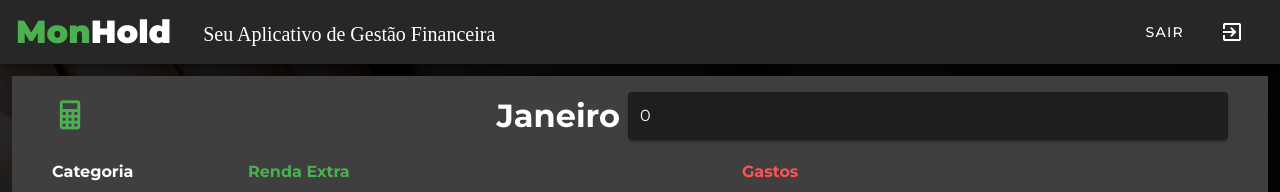
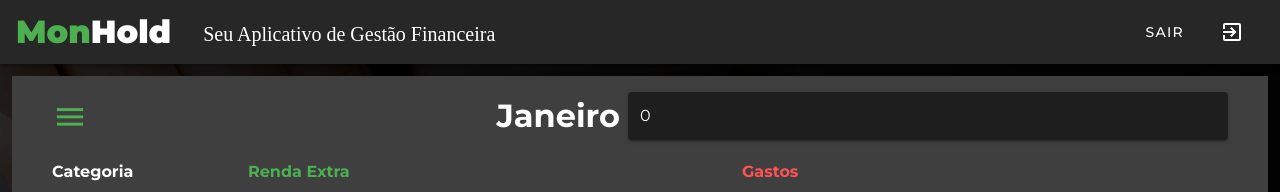
Before and after one commit to ReneZNT/monhold, a Vue app in the folder monhold/: page /app in a window 1280 px wide. Shown: the top 192 px of the page. Built offline with nearby package versions, Linux system fonts and the light colour scheme.

Commit message:
Teste ci

```diff
--- a/monhold/src/views/Principal.vue
+++ b/monhold/src/views/Principal.vue
@@ -3,8 +3,8 @@
     <div style="background-color: #3f3f3f" class="pa-2 pb-8 px-10">
       <div class="d-flex align-center" style="background-color: #3f3f3f">
         <v-btn color="green" dark icon @click.stop="drawer = !drawer">
-          <!-- <v-icon size="35" class="green--text mr-n4 darken-2"> mdi-menu </v-icon> -->
-          <v-icon size="35" class="mb-1"> mdi-calculator </v-icon>
+          <v-icon size="35" class="green--text darken-2"> mdi-menu </v-icon>
+          <!-- <v-icon size="35" class="mb-1"> mdi-calculator </v-icon> -->
         </v-btn>
         <v-spacer />
         <v-navigation-drawer v-model="drawer" dark absolute temporary>
```
Also changed, not shown: 1 other file (tests, documents, lock files or other folders).
